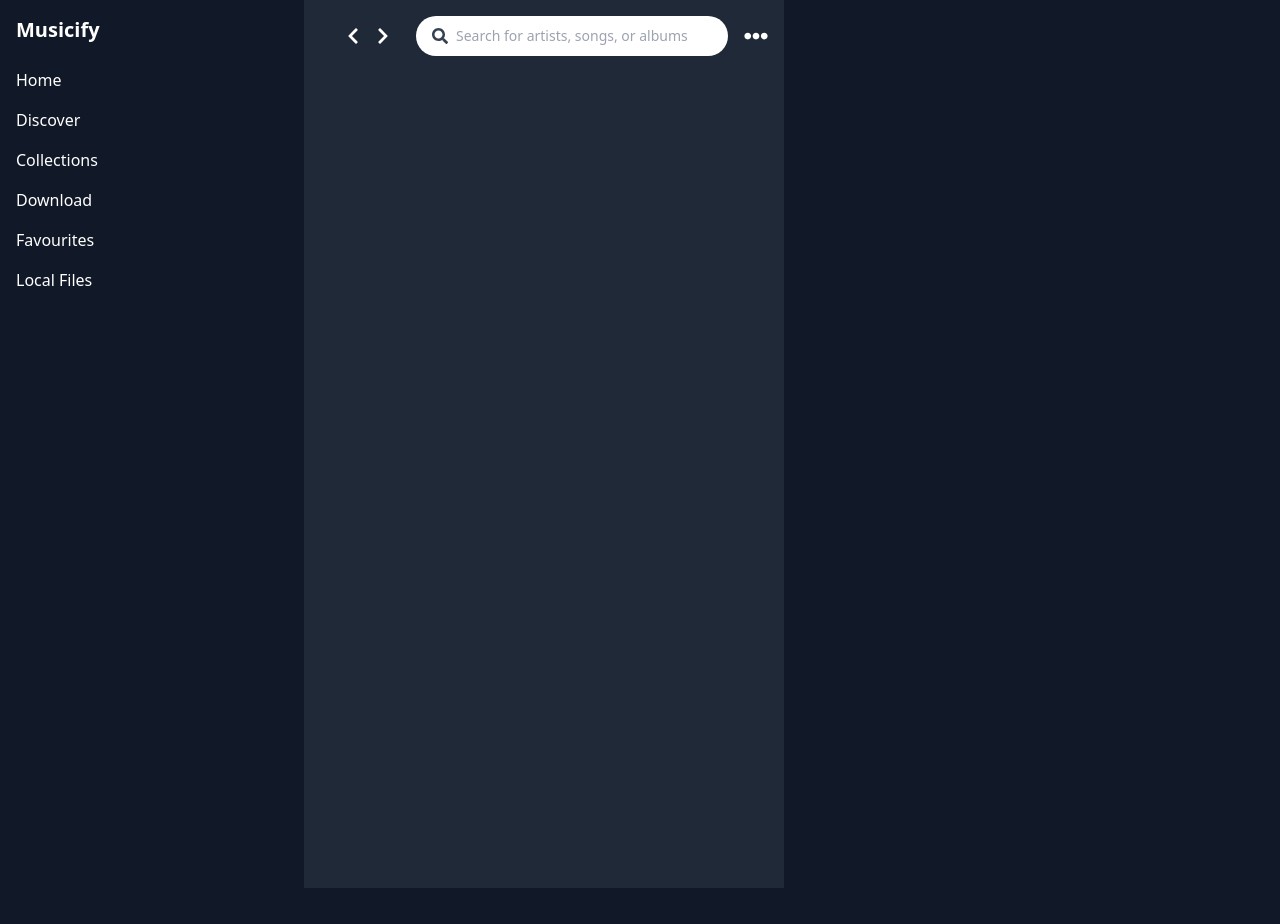
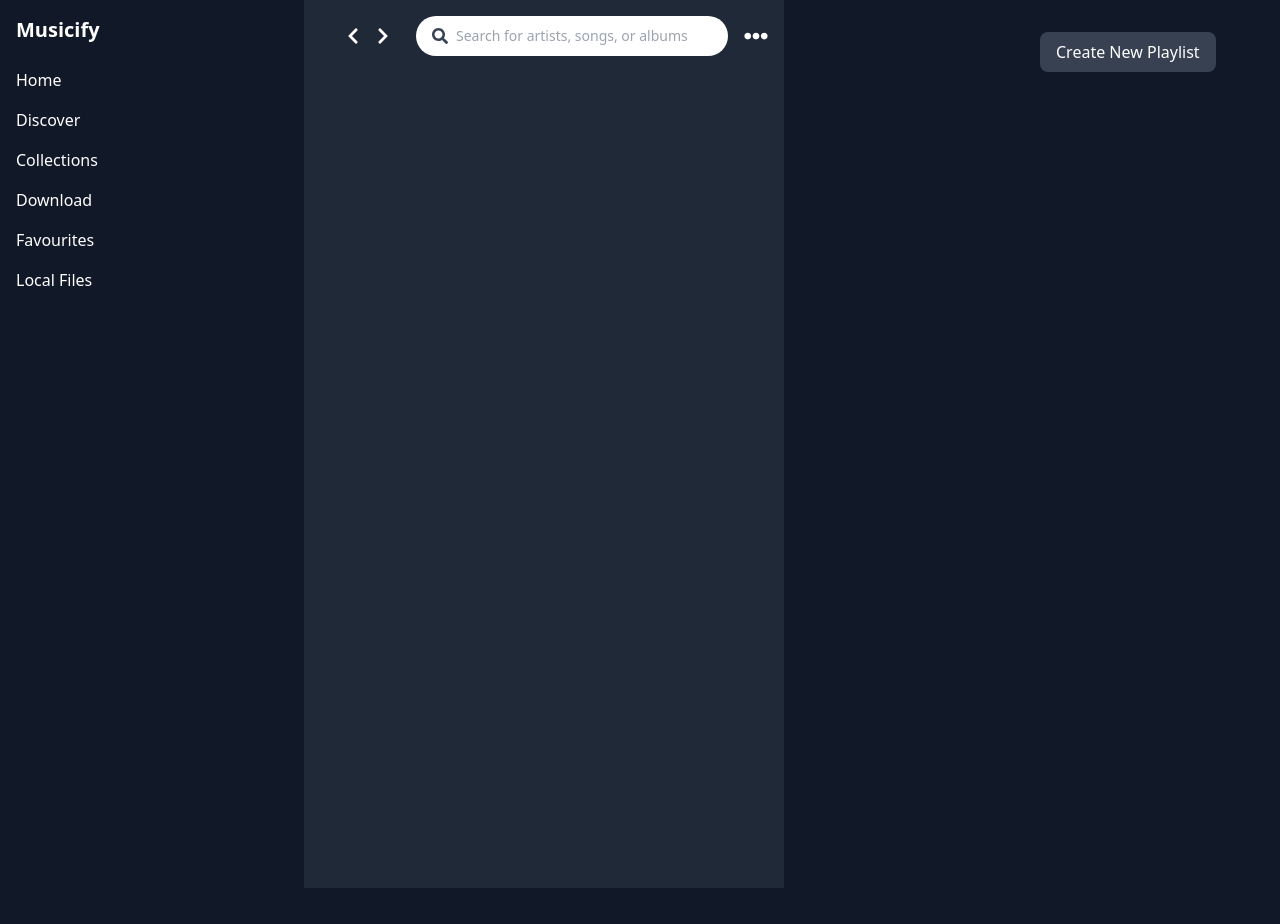
Before and after one commit to ManasKapoor18/Music-App, a Next.js app: page / in a window 1280 px wide. Built offline with nearby package versions, Linux system fonts and the light colour scheme.

Commit message:
added playlist section

```diff
--- a/src/app/layout.tsx
+++ b/src/app/layout.tsx
@@ -3,6 +3,7 @@ import { Inter } from "next/font/google";
 import "./globals.css";
 import Sidebar from "@/components/sidebar";
 import Header from "@/components/header";
+import PlaylistSection from "@/components/playlistSection";
 
 const inter = Inter({ subsets: ["latin"] });
 
@@ -24,6 +25,7 @@ export default function RootLayout({
           <Header />
           <main className="px-6 py-2 flex-1 overflow-y-auto">{children}</main>
         </div>
+        <PlaylistSection />
       </body>
     </html>
   );
--- /dev/null
+++ b/src/components/playlistSection.tsx
@@ -0,0 +1,11 @@
+const PlaylistSection = () => {
+  return (
+    <aside className="hidden md:block w-64 bg-gray-900 p-4 fixed right-0 top-0 h-full">
+      <button className="mt-4 bg-gray-700 text-white px-4 py-2 rounded-lg">
+        Create New Playlist
+      </button>
+    </aside>
+  );
+};
+
+export default PlaylistSection;
```
